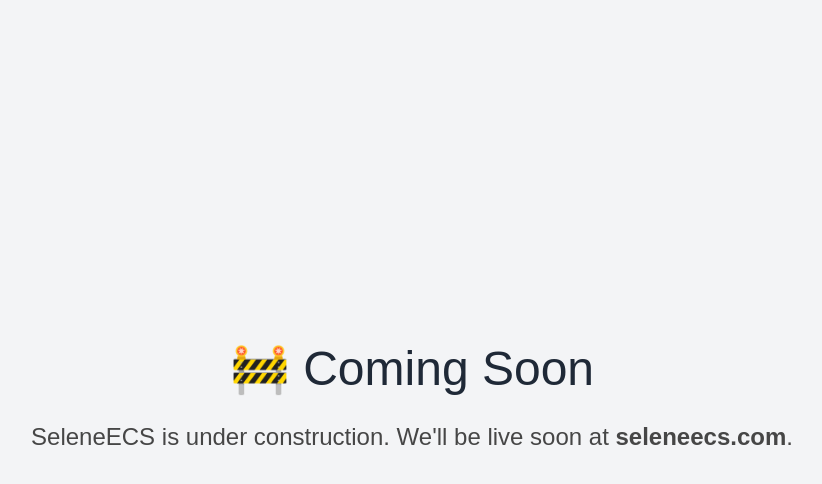
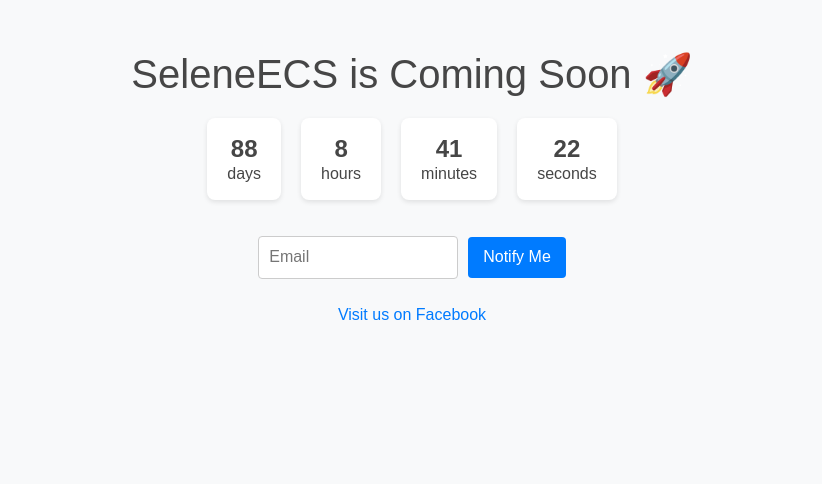
Before and after one commit to seleneecs/front-end, a React (Vite) app: page / in a window 1280 px wide. Shown: the top 484 px of the page, without its empty margins (228-1050 px from the left). Built offline with nearby package versions, Linux system fonts and the light colour scheme; no server answers.

Commit message:
coming soon

```diff
--- a/src/components/comingSoon.jsx
+++ b/src/components/comingSoon.jsx
@@ -1,25 +1,145 @@
-// src/components/ComingSoon.jsx
-import React from 'react';
+import React, { useEffect, useState } from "react";
 
 const ComingSoon = () => {
+  const calculateTimeLeft = () => {
+    const targetDate = new Date("2025-07-22T00:00:00");
+    const now = new Date();
+    const difference = targetDate - now;
+
+    let timeLeft = {};
+    if (difference > 0) {
+      timeLeft = {
+        days: Math.floor(difference / (1000 * 60 * 60 * 24)),
+        hours: Math.floor((difference / (1000 * 60 * 60)) % 24),
+        minutes: Math.floor((difference / 1000 / 60) % 60),
+        seconds: Math.floor((difference / 1000) % 60),
+      };
+    }
+
+    return timeLeft;
+  };
+
+  const [timeLeft, setTimeLeft] = useState(calculateTimeLeft());
+  const [email, setEmail] = useState("");
+
+  useEffect(() => {
+    const timer = setTimeout(() => setTimeLeft(calculateTimeLeft()), 1000);
+    return () => clearTimeout(timer);
+  });
+
+ const handleSubmit = async (e) => {
+    e.preventDefault();
+    try {
+      const response = await fetch('http://localhost:8000/launch/notify/me', {
+        method: 'POST',
+        headers: { 'Content-Type': 'application/json' },
+        body: JSON.stringify({ email }),
+      });
+      const data = await response.json();
+      alert(data.message);
+      setEmail('');
+    } catch (error) {
+      console.error('Error:', error);
+      alert('There was an error submitting your email.');
+    }
+  };
+
   return (
-    <div style={{
-      height: '100vh',
-      display: 'flex',
-      justifyContent: 'center',
-      alignItems: 'center',
-      flexDirection: 'column',
-      backgroundColor: '#f3f4f6',
-      color: '#1f2937',
-      textAlign: 'center',
-      padding: '2rem'
-    }}>
-      <h1 style={{ fontSize: '3rem' }}>🚧 Coming Soon</h1>
-      <p style={{ fontSize: '1.5rem', marginTop: '1rem' }}>
-        SeleneECS is under construction. We'll be live soon at <strong>seleneecs.com</strong>.
-      </p>
+    <div style={styles.container}>
+      <h1 style={styles.heading}>SeleneECS is Coming Soon 🚀</h1>
+      {Object.keys(timeLeft).length > 0 ? (
+        <div style={styles.timer}>
+          {Object.entries(timeLeft).map(([unit, value]) => (
+            <div key={unit} style={styles.timeBox}>
+              <span style={styles.time}>{value}</span>
+              <span>{unit}</span>
+            </div>
+          ))}
+        </div>
+      ) : (
+        <p style={styles.launched}>We're live!</p>
+      )}
+
+      <form onSubmit={handleSubmit} style={styles.form}>
+        <input
+          type="email"
+          placeholder="Email"
+          value={email}
+          required
+          onChange={(e) => setEmail(e.target.value)}
+          style={styles.input}
+        />
+        <button type="submit" style={styles.button}>Notify Me</button>
+      </form>
+
+      <a
+        href="https://web.facebook.com/profile.php?id=61556763399546" // replace with actual page
+        target="_blank"
+        rel="noopener noreferrer"
+        style={styles.link}
+      >
+        Visit us on Facebook
+      </a>
     </div>
   );
 };
 
+const styles = {
+  container: {
+    textAlign: "center",
+    padding: "50px 20px",
+    fontFamily: "Arial, sans-serif",
+    backgroundColor: "#f8f9fa",
+    minHeight: "100vh",
+  },
+  heading: {
+    fontSize: "2.5rem",
+    marginBottom: "20px",
+  },
+  timer: {
+    display: "flex",
+    justifyContent: "center",
+    gap: "20px",
+    marginBottom: "30px",
+  },
+  timeBox: {
+    backgroundColor: "#fff",
+    padding: "15px 20px",
+    borderRadius: "8px",
+    boxShadow: "0 2px 5px rgba(0,0,0,0.1)",
+  },
+  time: {
+    fontSize: "1.5rem",
+    display: "block",
+    fontWeight: "bold",
+  },
+  form: {
+    marginBottom: "20px",
+  },
+  input: {
+    padding: "10px",
+    width: "200px",
+    marginRight: "10px",
+    borderRadius: "4px",
+    border: "1px solid #ccc",
+  },
+  button: {
+    padding: "10px 15px",
+    border: "none",
+    backgroundColor: "#007bff",
+    color: "#fff",
+    borderRadius: "4px",
+    cursor: "pointer",
+  },
+  link: {
+    color: "#007bff",
+    textDecoration: "none",
+    fontSize: "1rem",
+  },
+  launched: {
+    fontSize: "1.2rem",
+    fontWeight: "bold",
+  },
+};
+
 export default ComingSoon;
```
